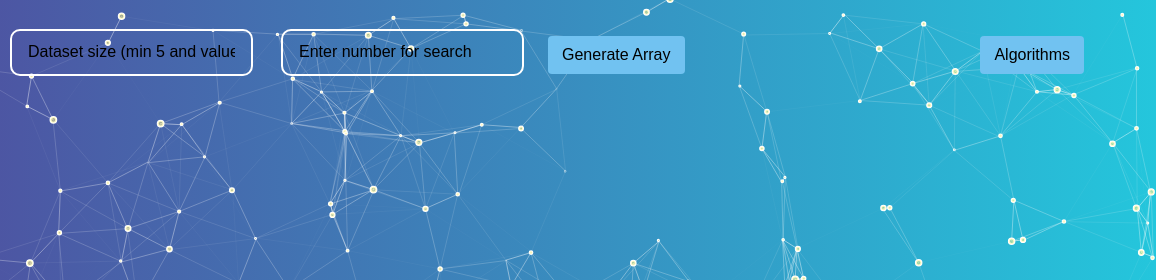
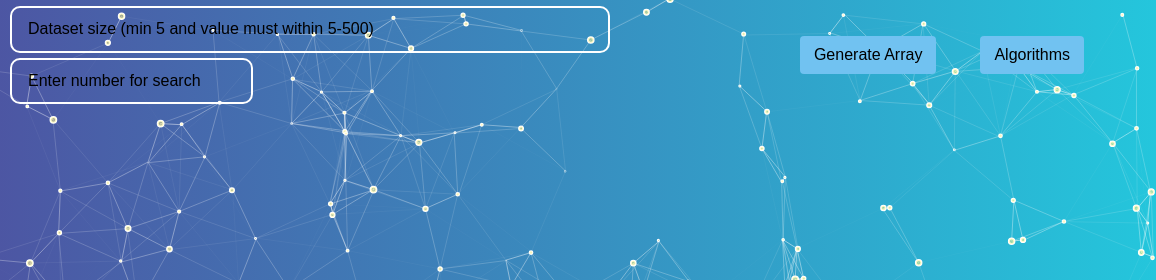
Before and after one commit to AKmahim/Algorithm-visualizer-vanillajs, a website with bundled scripts: page index.html in a window 1280 px wide. Shown: the top 280 px of the page, 124-1280 px from the left. Built offline with nearby package versions, Linux system fonts and the light colour scheme; animation ran at ten frames a second.

Commit message:
increse user input form width

```diff
--- a/index.html
+++ b/index.html
@@ -43,6 +43,7 @@
                 <div id="inputButton">
                     <div>
                         <input
+                            style="width: 600px;"
                             type="text"
                             id="dataset-size"
                             class="ipt"
```
